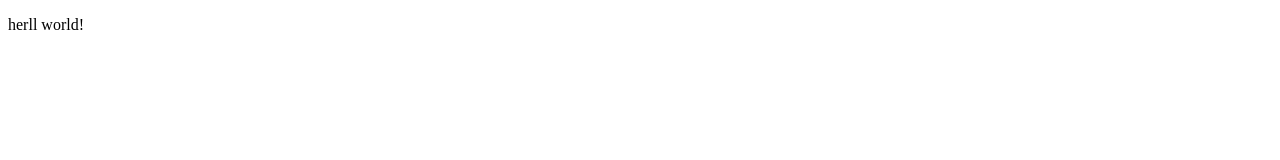
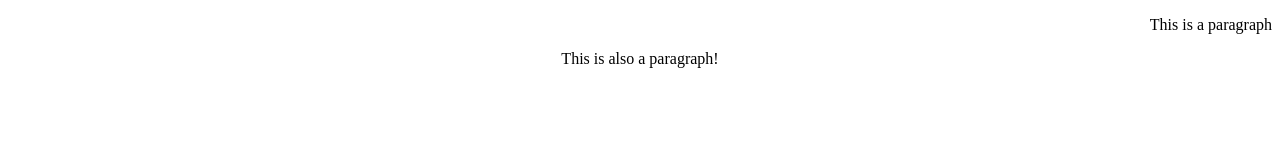
Before and after one commit to rookfaber-glitch/rookfaber-glitch.github.io, a plain HTML site: page index.html in a window 1280 px wide. Drawn offline with Linux system fonts and the light colour scheme.

Commit message:
First local commit

```diff
--- a/index.html
+++ b/index.html
@@ -4,6 +4,7 @@
       <title>aisjdoijasiod</title>
     </head>
     <body>
-      <p>herll world!</p>
+      <p style="text-align:right">This is a paragraph</p>
+      <p style="text-align: center;">This is also a paragraph!</p>
     </body>
   </html>
```
